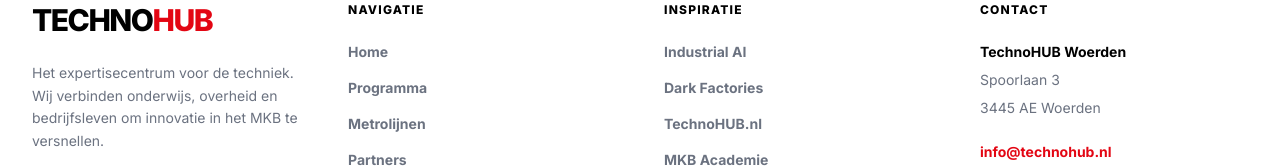
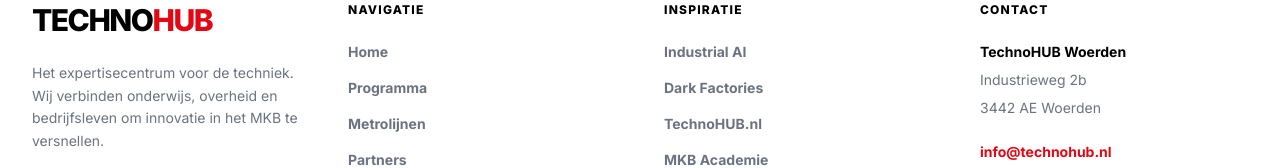
Before and after one commit to HeyoB-ai/TechnohubAI, a React (Vite) app: page /#/contact in a window 1280 px wide. Shown: the part 1198-1366 px from the top of the page. Built offline with nearby package versions, Linux system fonts and the light colour scheme.

Commit message:
Fix MKB Academie link and update contact address
Updated the MKB Academie link and changed the contact address.

```diff
--- a/components/Footer.tsx
+++ b/components/Footer.tsx
@@ -33,7 +33,7 @@
               <li><Link to="/industrial-ai" className="text-gray-500 hover:text-th-red transition-colors">Industrial AI</Link></li>
               <li><Link to="/dark-factories" className="text-gray-500 hover:text-th-red transition-colors">Dark Factories</Link></li>
               <li><a href="https://technohub.nl" target="_blank" className="text-gray-500 hover:text-th-red transition-colors">TechnoHUB.nl</a></li>
-              <li><a href="https://technohubmkbacademie.nl" target="_blank" className="text-gray-500 hover:text-th-red transition-colors">MKB Academie</a></li>
+              <li><a href="https://technohub-mkbacademie.nl" target="_blank" className="text-gray-500 hover:text-th-red transition-colors">MKB Academie</a></li>
             </ul>
           </div>
 
@@ -41,8 +41,8 @@
             <h4 className="text-black font-black uppercase tracking-widest text-xs mb-6">Contact</h4>
             <ul className="space-y-2 text-sm text-gray-500">
               <li className="font-bold text-black">TechnoHUB Woerden</li>
-              <li>Spoorlaan 3</li>
-              <li>3445 AE Woerden</li>
+              <li>Industrieweg 2b</li>
+              <li>3442 AE Woerden</li>
               <li className="pt-4 font-bold text-th-red">info@technohub.nl</li>
             </ul>
             <div className="flex space-x-4 mt-6">
```
